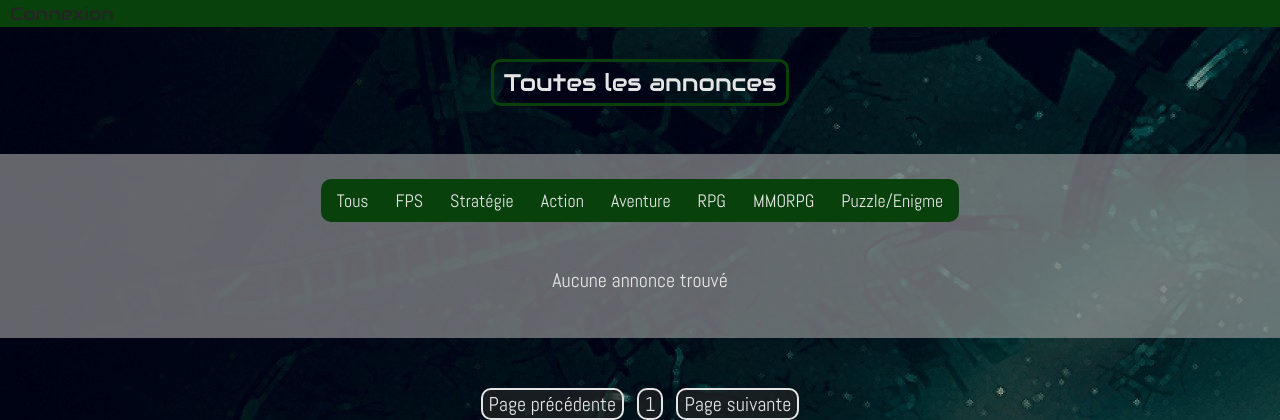
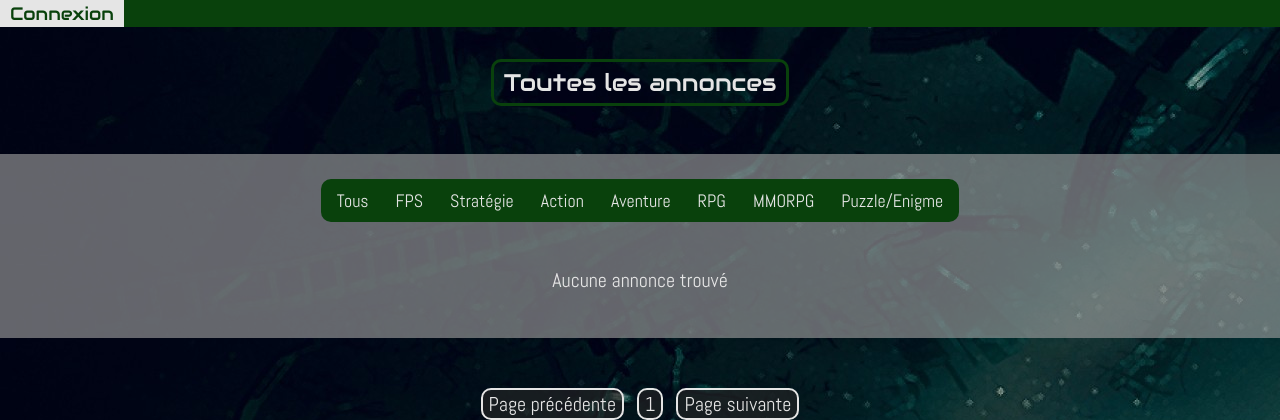
Before and after one commit to qbaccon/ACS_project, a PHP site: page / in a window 1280 px wide, with the pointer over the restyled element. Shown: the top 420 px of the page. Run offline with PHP 8.4, Linux system fonts and the light colour scheme; data that the repository does not hold is empty.

Commit message:
refresh style

```diff
--- a/prj_annonces/style/index.css
+++ b/prj_annonces/style/index.css
@@ -54,7 +54,8 @@ header a
 
 header a:hover
 {
-	color: #252525;
+	color: #09410c;
+	background-color: #e5e5e5;
 	transition-duration: 0.18s;
 }
 
```
